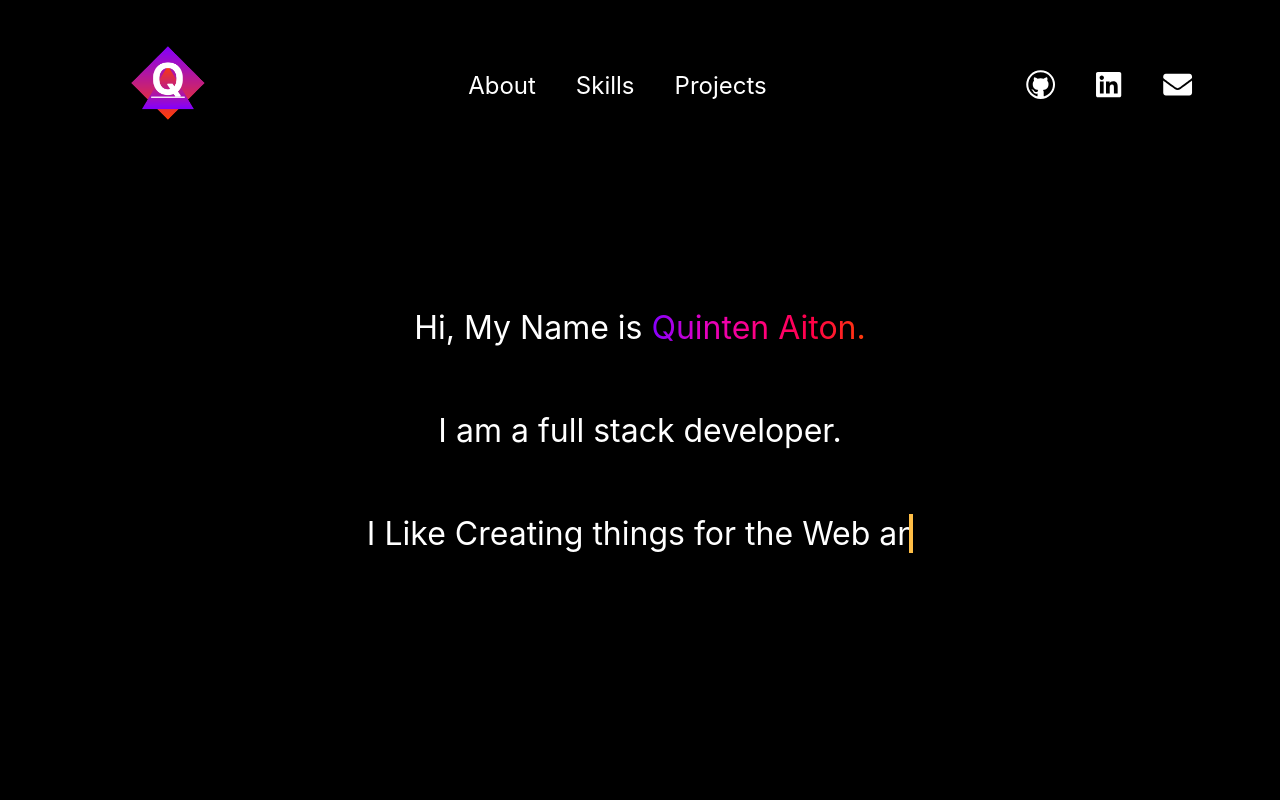
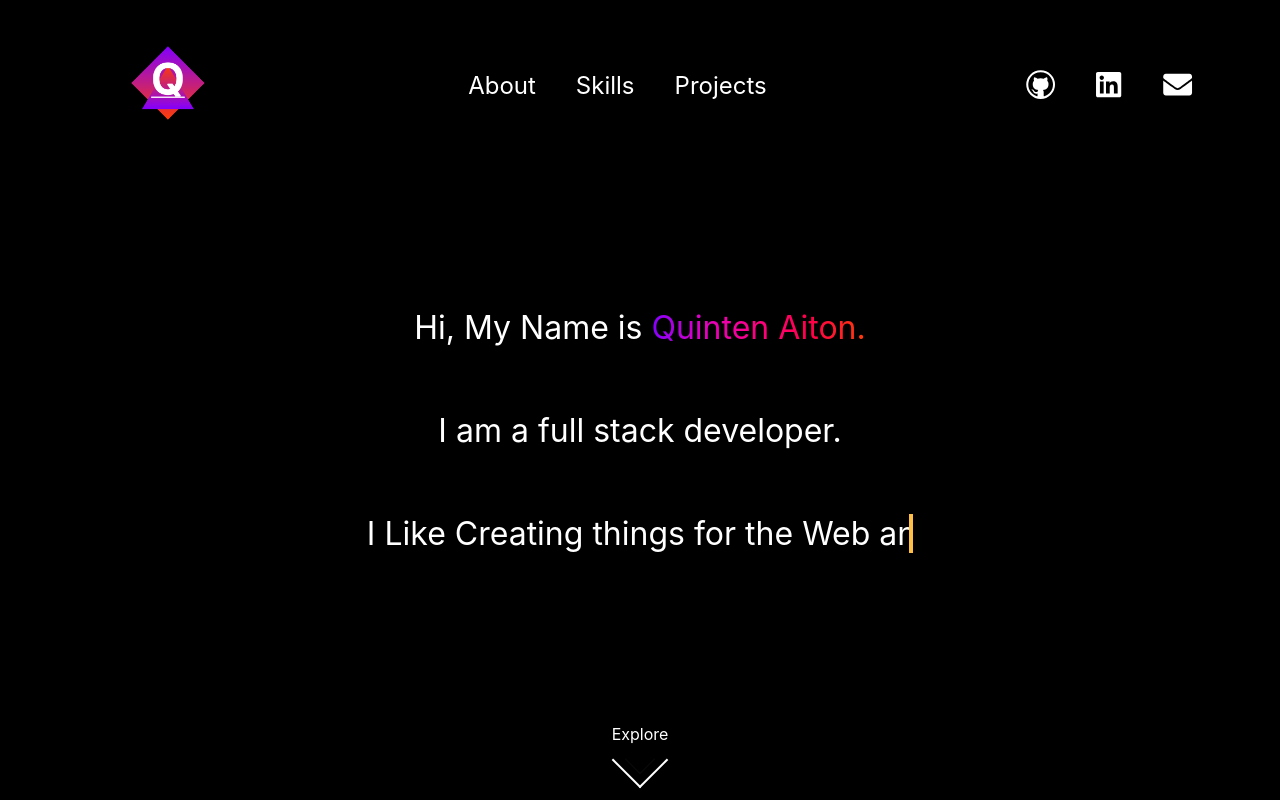
Before and after one commit to QuinAiton/PersonalPortfolio, a Next.js app: page / in a window 1280 px wide. Built offline with nearby package versions, Linux system fonts and the light colour scheme.

Commit message:
Adds Explore Arrow to Header Page

```diff
--- a/components/Header.js
+++ b/components/Header.js
@@ -10,7 +10,8 @@ const Header = () => {
         <p>I am a full stack developer.</p>
         <p>I Like Creating things for the Web and green tech.</p>
       </div>
-      <div className={HeaderStyles.arrow}></div>
+      <p className={HeaderStyles.explore}> Explore </p>
+      <div className={HeaderStyles.arrow} />
     </div>
   );
 };
--- a/styles/Header.module.scss
+++ b/styles/Header.module.scss
@@ -9,7 +9,6 @@
   .typing {
     display: flex;
     flex-direction: column;
-    // justify-content: center;
     align-items: center;
     width: auto;
     font-size: 2em;
@@ -64,9 +63,42 @@
       animation-fill-mode: forwards;
     }
   }
+
+  .explore {
+    position: absolute;
+    bottom: 40px;
+  }
+
+  .arrow,
+  .arrow:before {
+    position: absolute;
+    left: 50%;
+  }
+
+  .arrow {
+    width: 40px;
+    height: 40px;
+    bottom: 20px;
+    margin: -20px 0 0 -20px;
+    -webkit-transform: rotate(45deg);
+    transform: rotate(45deg);
+    border-right: 2px #fff solid;
+    border-bottom: 2px #fff solid;
+  }
+
+  .arrow:before {
+    content: '';
+    width: 20px;
+    height: 20px;
+    top: 50%;
+    margin: -10px 0 0 -10px;
+    border-right: 1px #fff solid;
+    border-bottom: 1px #fff solid;
+    animation: arrow 2s infinite;
+  }
 }
 
-// Typing animation Keyframes
+// Typing animation
 @keyframes type {
   0% {
     width: 0;
@@ -109,3 +141,13 @@
     border-color: tranparent;
   }
 }
+
+// Arrow Animation
+@keyframes arrow {
+  0% {
+    opacity: 1;
+  }
+  100% {
+    opacity: 0;
+  }
+}
```
